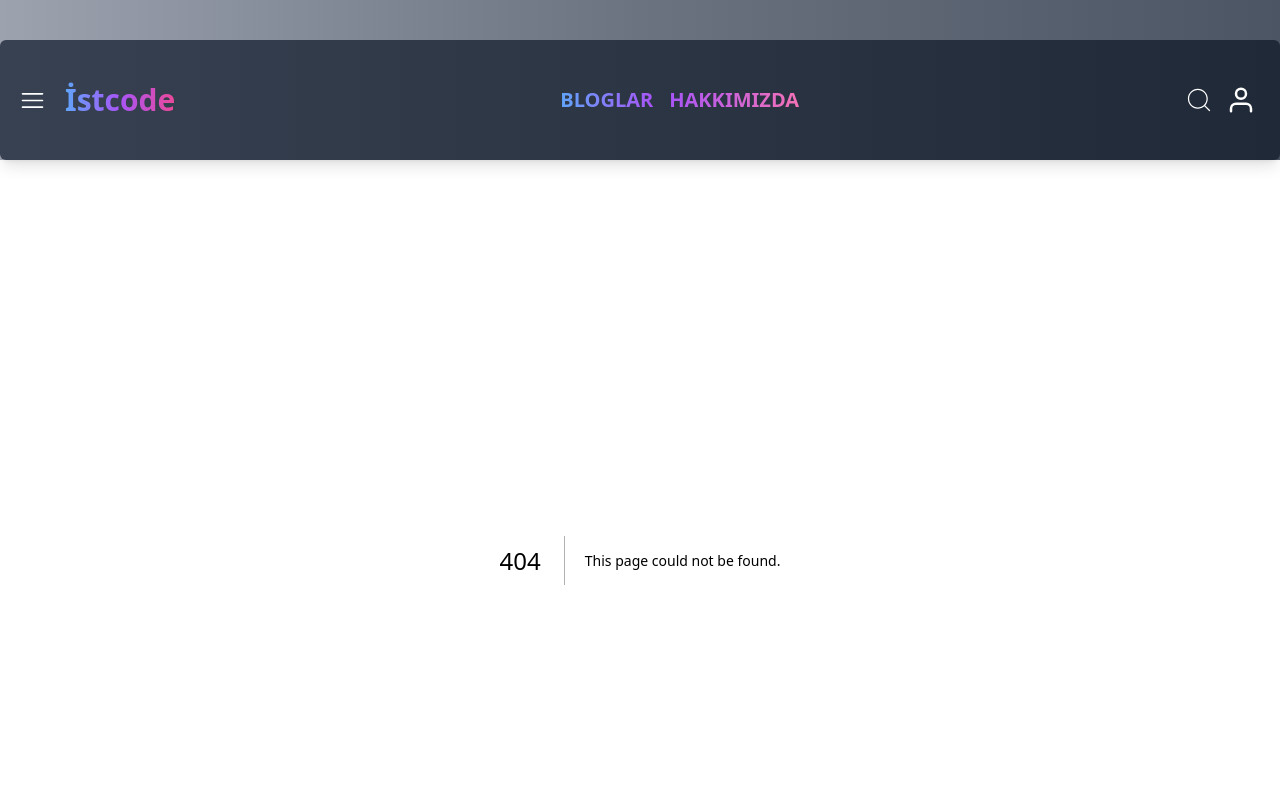
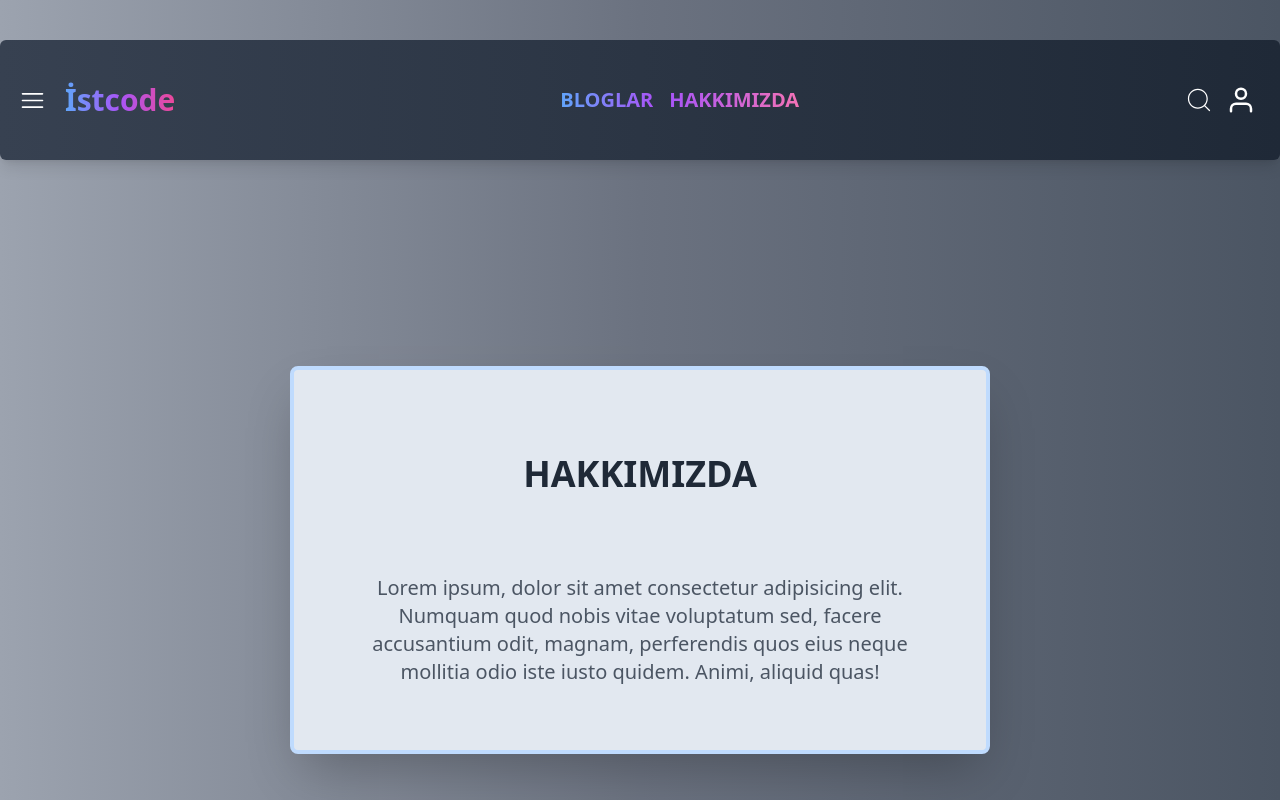
Before and after one commit to baratess/istcode, a Next.js app: page /about in a window 1280 px wide. Before the commit this address had no page. Shown: the top 800 px of the page. Built offline with nearby package versions, Linux system fonts and the light colour scheme.

Commit message:
Hakkımızda eklendi.

```diff
--- /dev/null
+++ b/app/about/page.tsx
@@ -0,0 +1,24 @@
+import React from "react";
+
+const About = () => {
+  return (
+    <div className="px-4 md:px-10 py-8 flex justify-center items-center min-h-screen bg-gradient-to-r from-gray-400 via-gray-500 to-gray-600 animate-fadeIn">
+      <div className="p-6 rounded-lg shadow-2xl bg-slate-200 w-full max-w-[700px] h-auto border-blue-200 border-4">
+        <h1 className="text-4xl font-bold text-gray-800 mb-4 mt-10 pt-5 text-center">
+          HAKKIMIZDA
+        </h1>
+
+        <div className="mt-10 text-center px-5 sm:px-10">
+          <p className="text-xl text-gray-600 py-10">
+            Lorem ipsum, dolor sit amet consectetur adipisicing elit. Numquam
+            quod nobis vitae voluptatum sed, facere accusantium odit, magnam,
+            perferendis quos eius neque mollitia odio iste iusto quidem. Animi,
+            aliquid quas!
+          </p>
+        </div>
+      </div>
+    </div>
+  );
+};
+
+export default About;
--- a/app/components/navbar/AboutUs.tsx
+++ b/app/components/navbar/About.tsx
@@ -2,14 +2,14 @@
 
 import Link from "next/link";
 
-const AboutUs = () => {
+const About = () => {
   return (
     <div className="flex px-2 cursor-pointer">
       <h1 className="text-xs-custom md:text-xl font-bold text-transparent bg-clip-text bg-gradient-to-r from-purple-500 to-pink-400 hover:scale-105 transform transition duration-200 ">
-        <Link href={"/"}>HAKKIMIZDA</Link>
+        <Link href={"/about"}>HAKKIMIZDA</Link>
       </h1>
     </div>
   );
 };
 
-export default AboutUs;
+export default About;
--- a/app/components/navbar/Navbar1.tsx
+++ b/app/components/navbar/Navbar1.tsx
@@ -5,7 +5,7 @@ import Menü from "./Menü";
 import Search from "./Search";
 import User from "./User";
 import Link from "next/link";
-import AboutUs from "./AboutUs";
+import About from "./About";
 
 const Navbar: React.FC = () => {
   return (
@@ -25,7 +25,7 @@ const Navbar: React.FC = () => {
 
           <div className="flex flex-grow items-center justify-center text-sm sm:text-xs-custom">
             <Blogs />
-            <AboutUs />
+            <About />
           </div>
 
           <div className="flex items-center ml-auto sm:ml-0 pr-6">
```
